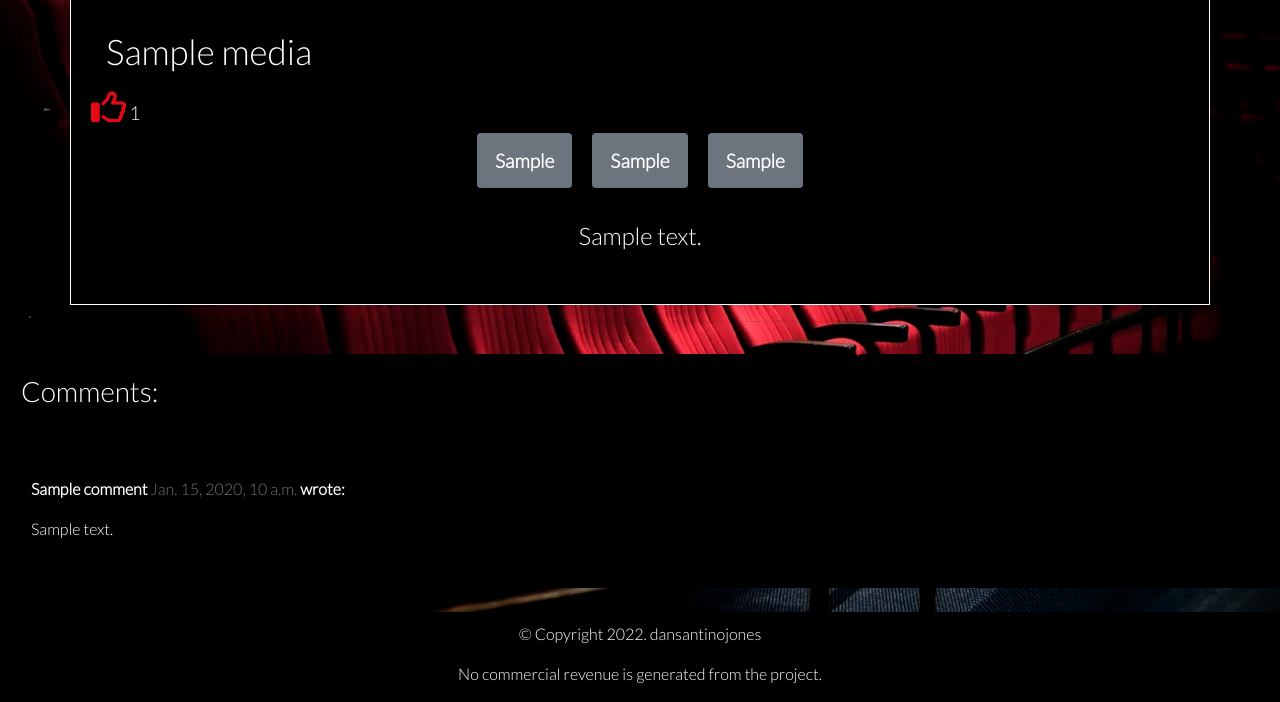
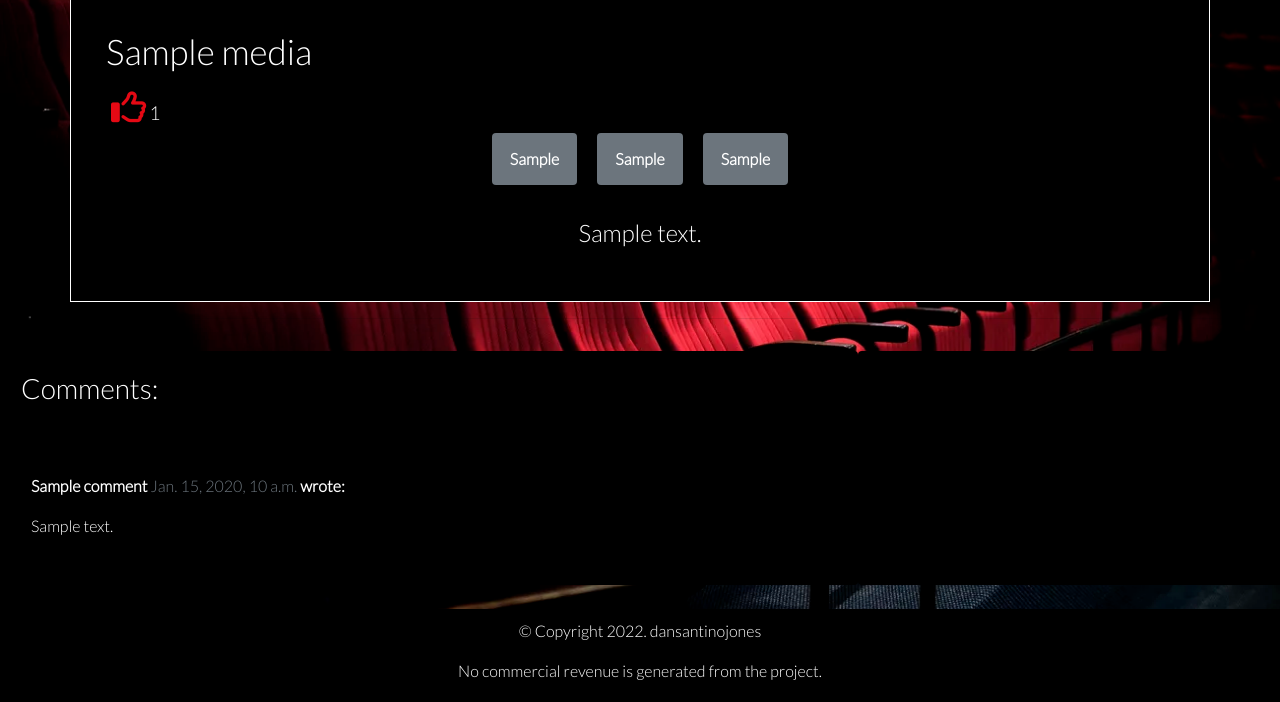
Before and after one commit to dansantinojones/watch-list-pp4, a Django app: a page that uses templates/base.html in a window 1280 px wide. Shown: the part 209-911 px from the top of the page. After the commit the page ends 889 px from the top, so only its background shows below. Run offline with Django 3.2, Linux system fonts and the light colour scheme; tables that the repository leaves empty hold one stand-in row (values such as "Sample post"); some libraries are stand-ins or nearby versions.

Commit message:
Add style to thumbs up button and badges

```diff
--- a/static/css/style.css
+++ b/static/css/style.css
@@ -181,7 +181,7 @@ body {
 
 #media-description-thumb-btn {
     font-size: 2.2em;
-    margin-top: 20px;
+    padding-left: 20px;
     color: #E50914;
 }
 
@@ -203,7 +203,7 @@ body {
 }
 
 .badge-text {
-    font-size: 1.2em;
+    font-size: 1em;
     padding: 18px;
 }
 
```
